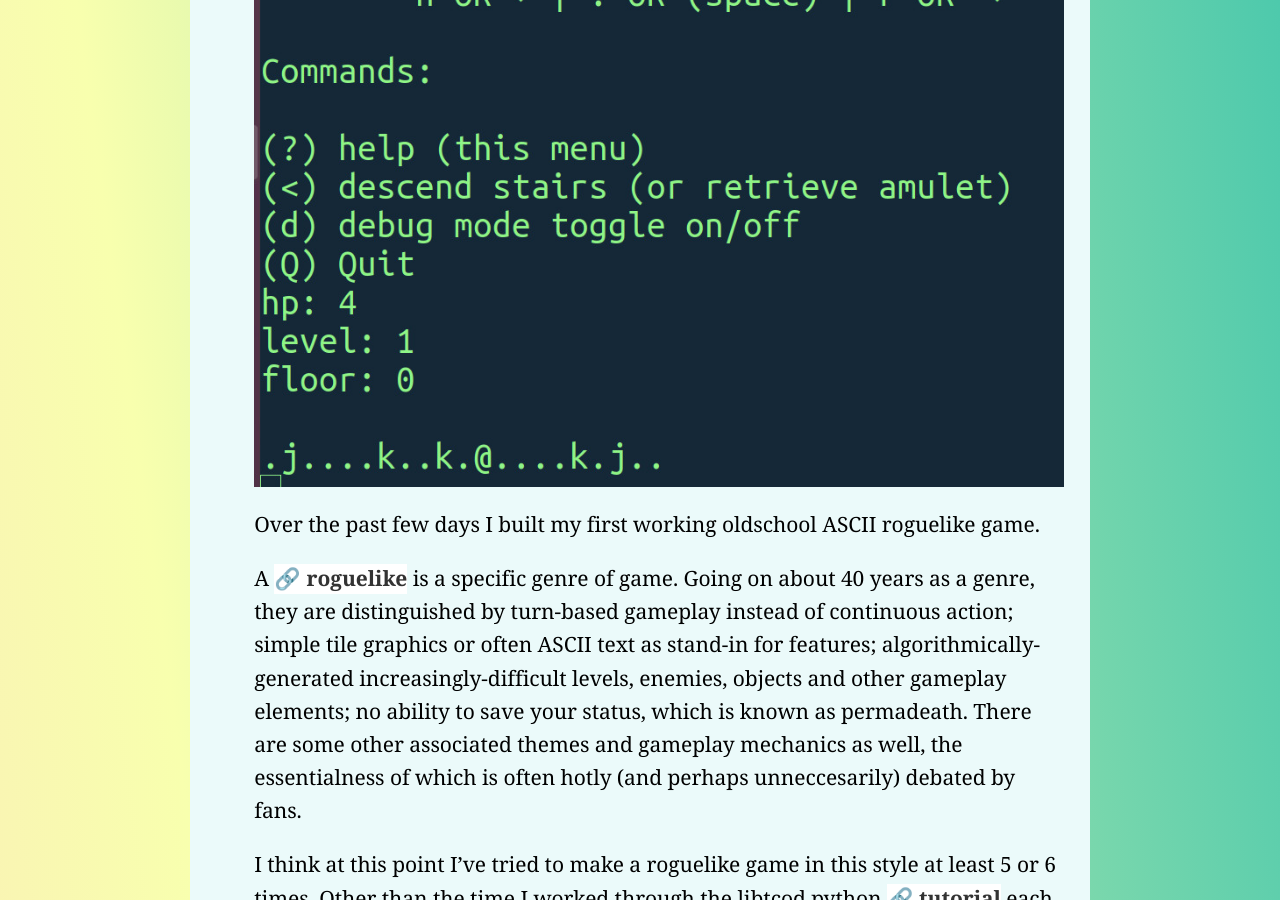
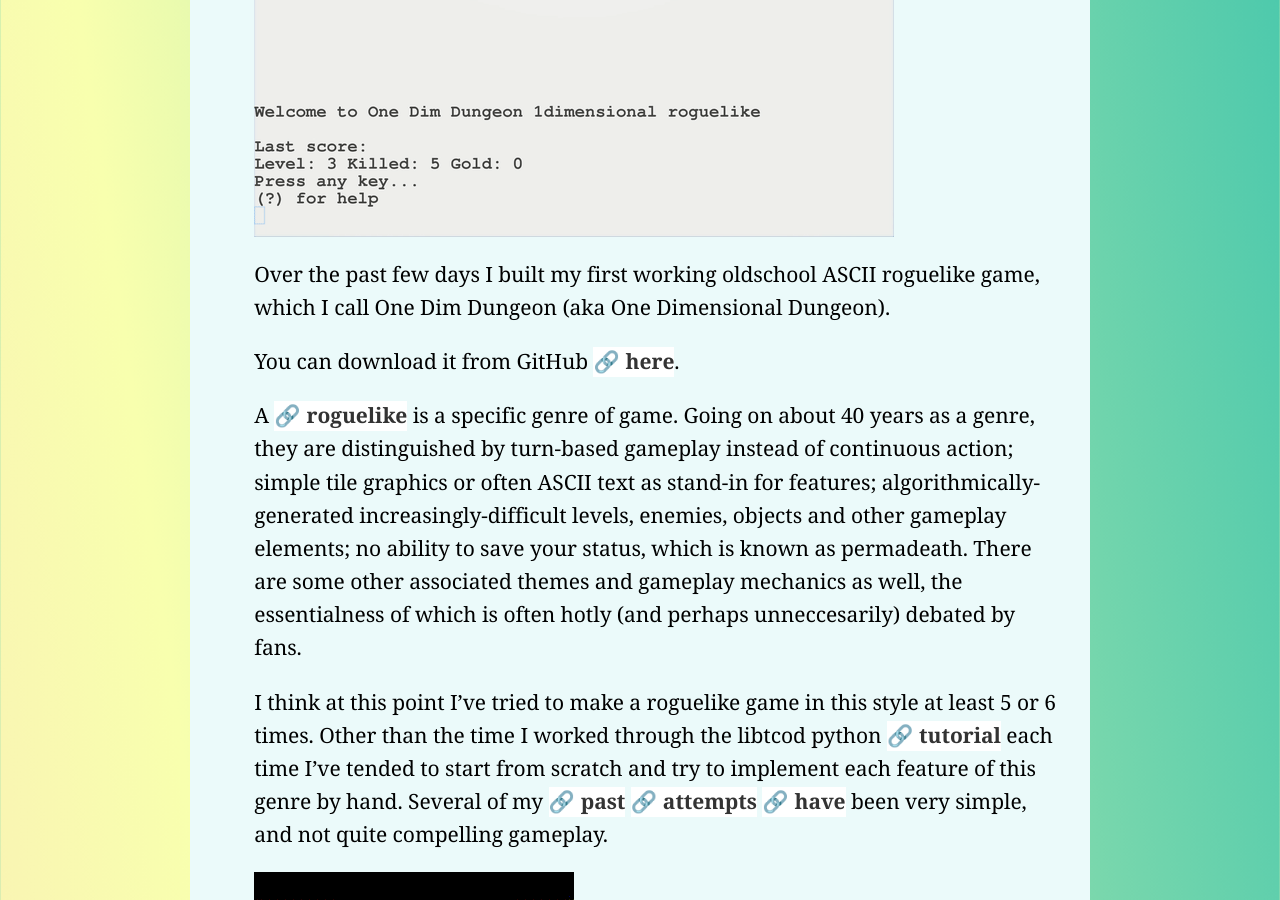
Before and after one commit to lee2sman/nosebook, a Jekyll site: the page built from _posts/2020-06-27-one-dimensional-dungeons.md, in a window 1280 px wide and 900 px high, scrolled down 553 px. Built offline with Jekyll 4.4.1, drawn with Linux system fonts in a browser that asks for light colours.

Commit message:
added gif

```diff
--- a/_posts/2020-06-27-one-dimensional-dungeons.md
+++ b/_posts/2020-06-27-one-dimensional-dungeons.md
@@ -4,9 +4,11 @@ title:  "One-Dimensional Dungeons"
 categories: programming
 ---
 
-![One Dim Dungeon]({{'/images/roguelike/1dimdungeon.jpg' | absolute_url }})
+![One Dim Dungeon]({{'/images/roguelike/1dimdungeon.gif' | absolute_url }})
 
-Over the past few days I built my first working oldschool ASCII roguelike game.
+Over the past few days I built my first working oldschool ASCII roguelike game, which I call One Dim Dungeon (aka One Dimensional Dungeon).
+
+You can download it from GitHub [here](https://github.com/lee2sman/1dimensiondungeon).
 
 A [roguelike](https://en.wikipedia.org/wiki/Roguelike) is a specific genre of game. Going on about 40 years as a genre, they are distinguished by turn-based gameplay instead of continuous action; simple tile graphics or often ASCII text as stand-in for features; algorithmically-generated increasingly-difficult levels, enemies, objects and other gameplay elements; no ability to save your status, which is known as permadeath. There are some other associated themes and gameplay mechanics as well, the essentialness of which is often hotly (and perhaps unneccesarily) debated by fans.
 
```
Also changed, not shown: images/roguelike/1dimdungeon.gif (added).
